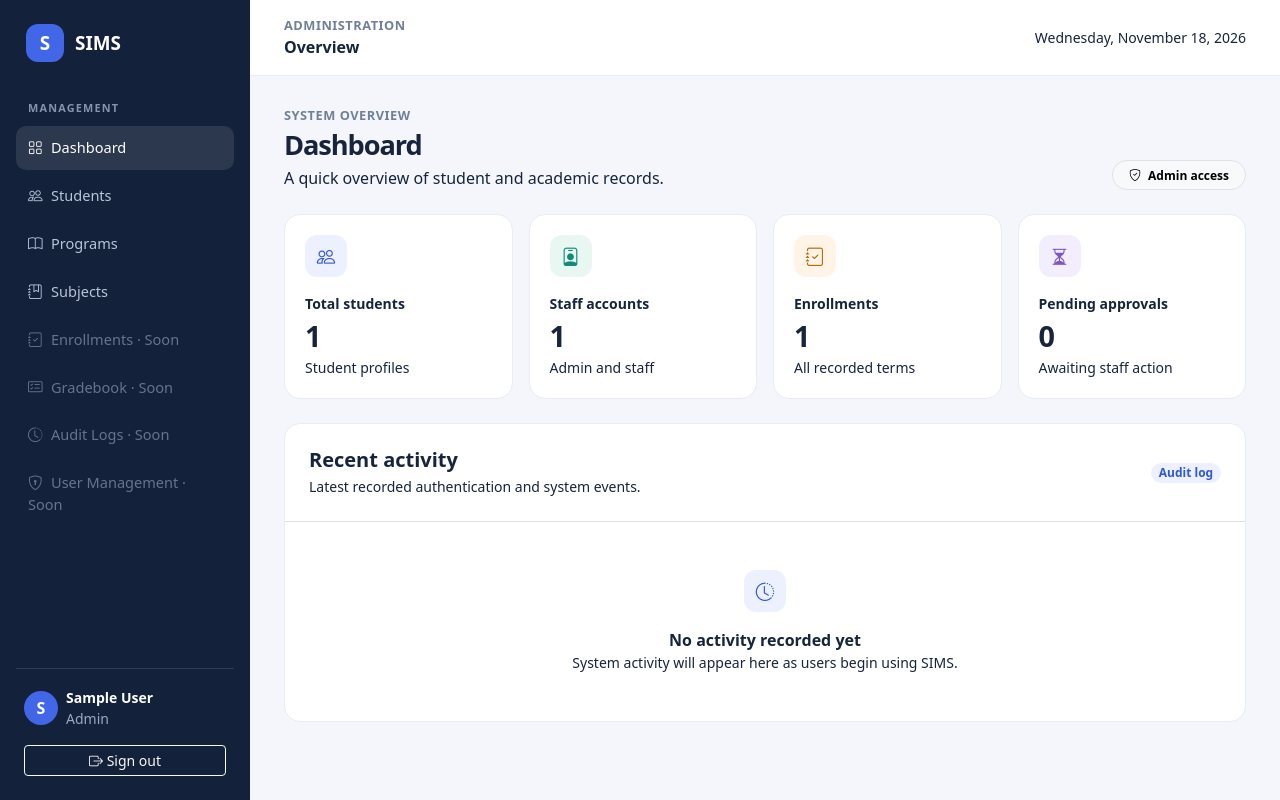
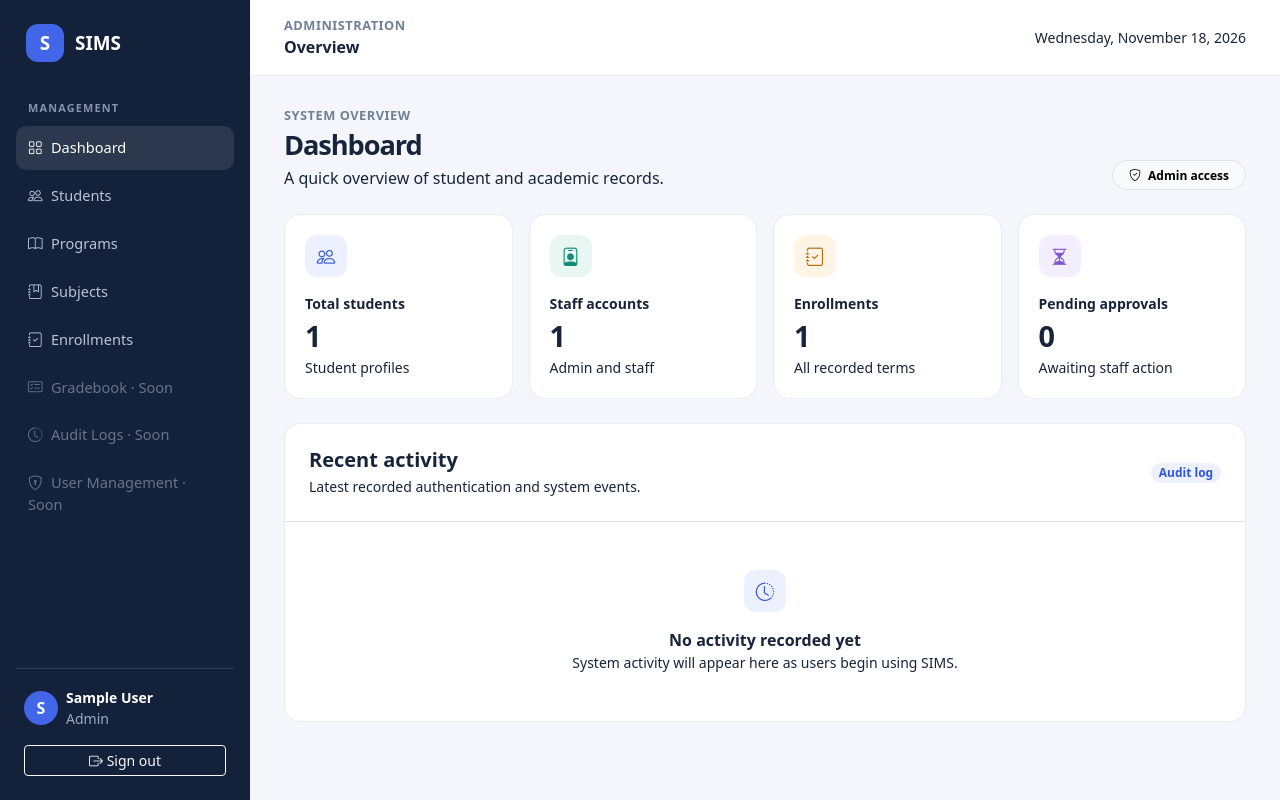
Before and after one commit to KyleDomSar/Student-Information-Management-System, a Laravel app: page /admin/dashboard in a window 1280 px wide. Run offline with Laravel 12, Linux system fonts and the light colour scheme; a user stored in the database is signed in; tables that the repository leaves empty hold one stand-in row (values such as "Sample post"); data that the repository does not hold is empty; parts of the project's set-up code (start-up, migrations or seed data) failed here and were passed over.

Commit message:
feat: enable Admin enrollment and Student enrollment navigation

```diff
--- a/resources/views/layouts/portal.blade.php
+++ b/resources/views/layouts/portal.blade.php
@@ -56,7 +56,7 @@
             <nav class="nav flex-column">
                 <a class="nav-link {{ request()->routeIs('student.dashboard') ? 'active' : '' }}" href="{{ route('student.dashboard') }}"><i class="bi bi-grid"></i><span>Overview</span></a>
                 <a class="nav-link {{ request()->routeIs('student.profile') ? 'active' : '' }}" href="{{ route('student.profile') }}"><i class="bi bi-person"></i><span>My Profile</span></a>
-                <span class="nav-link disabled opacity-50"><i class="bi bi-journal-check"></i><span>Enrollment · Soon</span></span>
+                <a class="nav-link {{ request()->routeIs('student.enrollments.*') ? 'active' : '' }}" href="{{ route('student.enrollments.index') }}"><i class="bi bi-journal-check"></i><span>My Enrollments</span></a>
                 <span class="nav-link disabled opacity-50"><i class="bi bi-card-list"></i><span>Grades · Soon</span></span>
                 <span class="nav-link disabled opacity-50"><i class="bi bi-calendar3"></i><span>Class Schedule · Soon</span></span>
             </nav>
@@ -68,7 +68,7 @@
                     <a class="nav-link {{ request()->routeIs('admin.students.*') ? 'active' : '' }}" href="{{ route('admin.students.index') }}"><i class="bi bi-people"></i><span>Students</span></a>
                     <a class="nav-link {{ request()->routeIs('admin.programs.*') ? 'active' : '' }}" href="{{ route('admin.programs.index') }}"><i class="bi bi-book"></i><span>Programs</span></a>
                     <a class="nav-link {{ request()->routeIs('admin.subjects.*') ? 'active' : '' }}" href="{{ route('admin.subjects.index') }}"><i class="bi bi-journal-bookmark"></i><span>Subjects</span></a>
-                    <span class="nav-link disabled opacity-50"><i class="bi bi-journal-check"></i><span>Enrollments · Soon</span></span>
+                    <a class="nav-link {{ request()->routeIs('admin.enrollments.*') ? 'active' : '' }}" href="{{ route('admin.enrollments.index') }}"><i class="bi bi-journal-check"></i><span>Enrollments</span></a>
                     <span class="nav-link disabled opacity-50"><i class="bi bi-card-checklist"></i><span>Gradebook · Soon</span></span>
                     <span class="nav-link disabled opacity-50"><i class="bi bi-clock-history"></i><span>Audit Logs · Soon</span></span>
                     @if(auth()->user()->isAdministrator())
```
